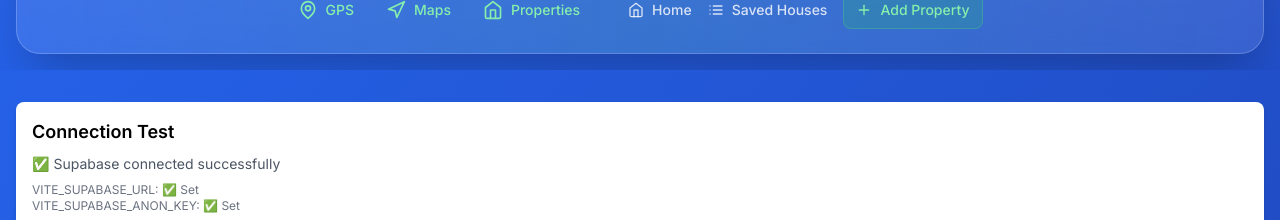
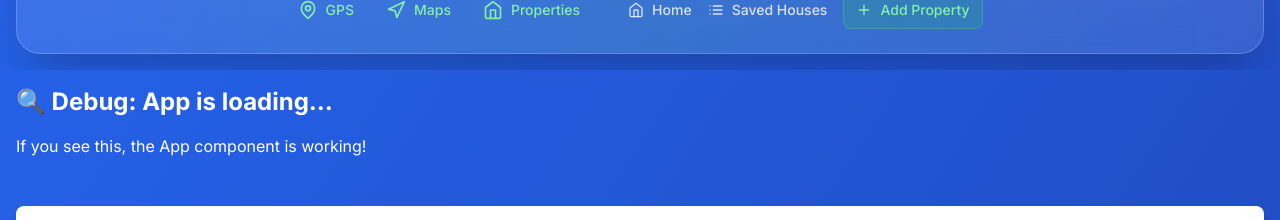
Before and after one commit to TechBuilder254/Smart-house-locater, a React (Vite) app: page / in a window 1280 px wide. Shown: the part 168-388 px from the top of the page. Built offline with nearby package versions, Linux system fonts and the light colour scheme; no server answers; the database is empty.

Commit message:
Add debug code to identify rendering issue

```diff
--- a/src/App.jsx
+++ b/src/App.jsx
@@ -8,7 +8,18 @@ import TermsOfService from './pages/TermsOfService'
 import PrivacyPolicy from './pages/PrivacyPolicy'
 import Footer from './components/Footer'
 
+// Debug: Log environment variables
+console.log('🔍 Debug: Environment Variables:', {
+  VITE_SUPABASE_URL: import.meta.env.VITE_SUPABASE_URL,
+  VITE_SUPABASE_ANON_KEY: import.meta.env.VITE_SUPABASE_ANON_KEY ? 'SET' : 'MISSING',
+  VITE_API_URL: import.meta.env.VITE_API_URL,
+  NODE_ENV: import.meta.env.NODE_ENV,
+  MODE: import.meta.env.MODE
+});
+
 function App() {
+  console.log('🔍 Debug: App component rendering');
+
   const [isMenuOpen, setIsMenuOpen] = useState(false)
 
   return (
@@ -22,6 +33,10 @@ function App() {
         )}
 
         <main className={`flex-grow transition-all duration-300 ${isMenuOpen ? 'blur-sm' : ''}`}>
+          <div className="p-4 text-white">
+            <h1 className="text-2xl font-bold mb-4">🔍 Debug: App is loading...</h1>
+            <p>If you see this, the App component is working!</p>
+          </div>
           <Routes>
             <Route path="/" element={<Home />} />
             <Route path="/saved-houses" element={<SavedHouses />} />
```
Also changed, not shown: 7 other files (tests, documents, lock files or other folders).
